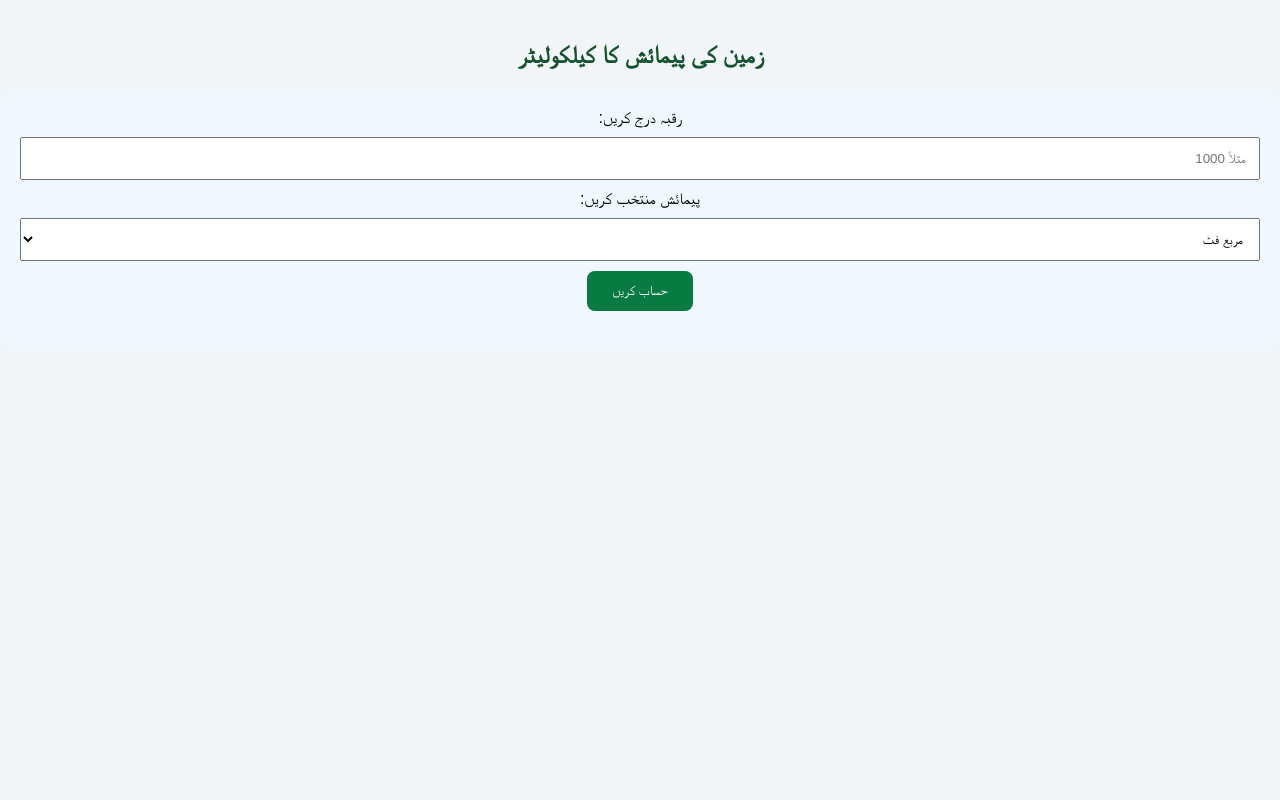
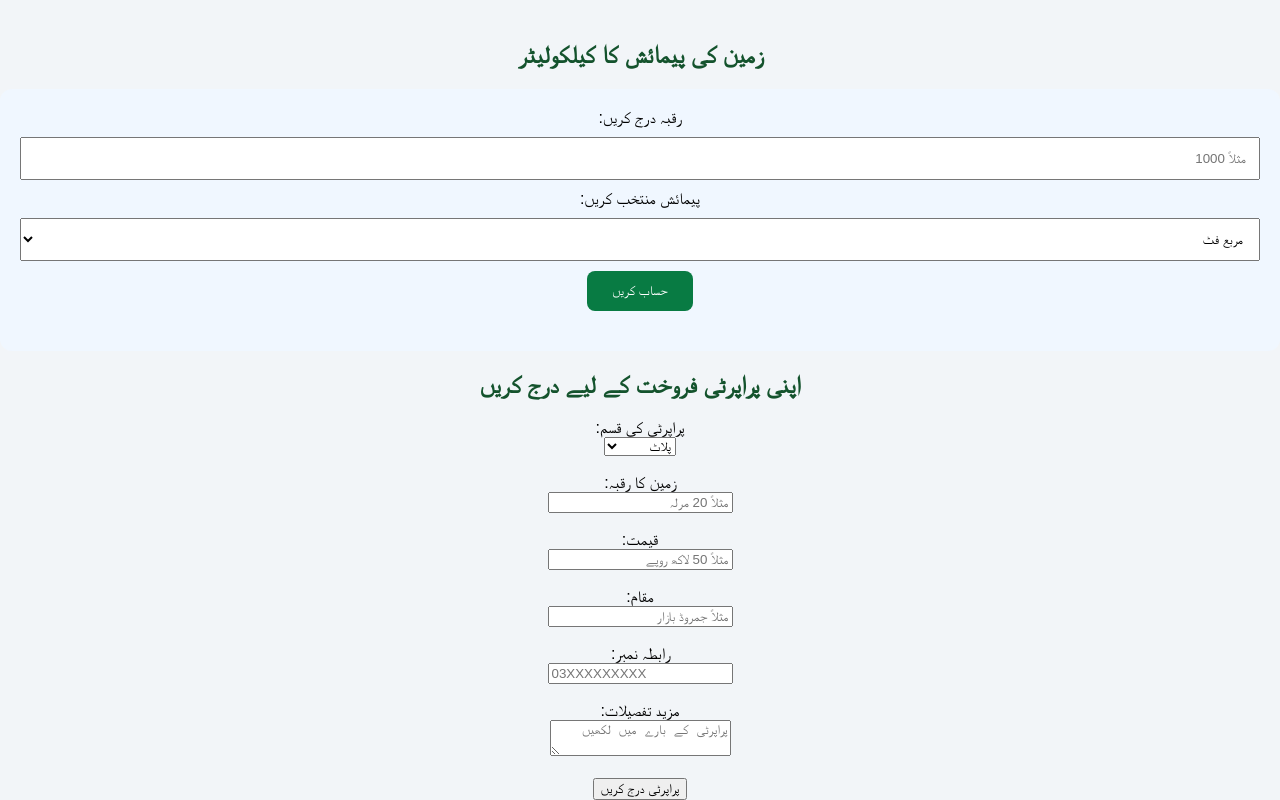
Before and after one commit to umerafridi624-eng/jamrud-property, a plain HTML site: page index.html in a window 1280 px wide. Shown: the part 1186-1986 px from the top of the page. Before the commit the page ends 1552 px from the top, so only its background shows below. Drawn offline with Linux system fonts and the light colour scheme; grey boxes are pictures that could not be loaded.

Commit message:
Update index.html

```diff
--- a/index.html
+++ b/index.html
@@ -110,6 +110,40 @@ function calculateLand() {
     "<br>کنال: " + kanal.toFixed(3);
 }
 </script>
+<h2>اپنی پراپرٹی فروخت کے لیے درج کریں</h2>
+
+<form>
+  <label>پراپرٹی کی قسم:</label><br>
+  <select>
+    <option>پلاٹ</option>
+    <option>زرعی زمین</option>
+    <option>مکان</option>
+    <option>دکان</option>
+  </select>
+  <br><br>
+
+  <label>زمین کا رقبہ:</label><br>
+  <input type="text" placeholder="مثلاً 20 مرلہ">
+  <br><br>
+
+  <label>قیمت:</label><br>
+  <input type="text" placeholder="مثلاً 50 لاکھ روپے">
+  <br><br>
+
+  <label>مقام:</label><br>
+  <input type="text" placeholder="مثلاً جمروڈ بازار">
+  <br><br>
+
+  <label>رابطہ نمبر:</label><br>
+  <input type="tel" placeholder="03XXXXXXXXX">
+  <br><br>
+
+  <label>مزید تفصیلات:</label><br>
+  <textarea placeholder="پراپرٹی کے بارے میں لکھیں"></textarea>
+  <br><br>
+
+  <button type="button">پراپرٹی درج کریں</button>
+</form>
 </body>
 
 </html>
```
